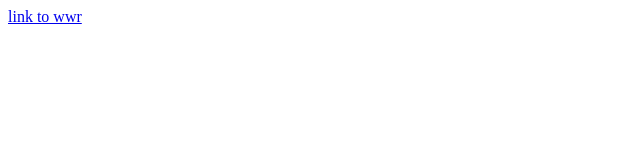
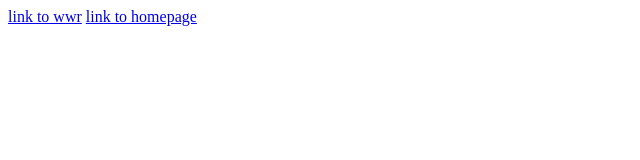
Before and after one commit to ZL301021/webcode, a plain HTML site: page index.html in a window 1280 px wide. Shown: the whole page, without its empty margins (0-640 px from the left). Drawn offline with Linux system fonts and the light colour scheme.

Commit message:
homepage

```diff
--- a/index.html
+++ b/index.html
@@ -8,5 +8,6 @@
 </head>
 <body>
     <a href="./wwr.html">link to wwr</a>
+    <a href="./homepage.html">link to homepage</a>
 </body>
 </html>
```
